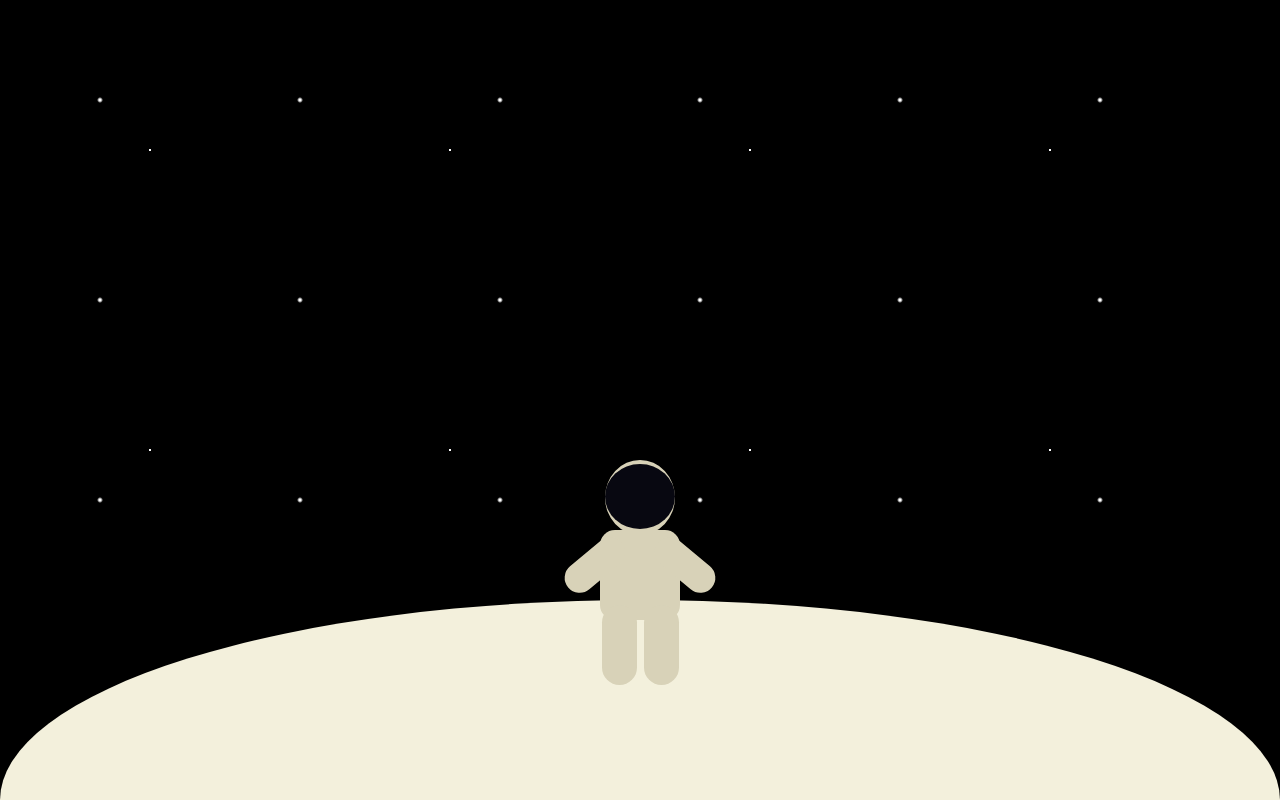
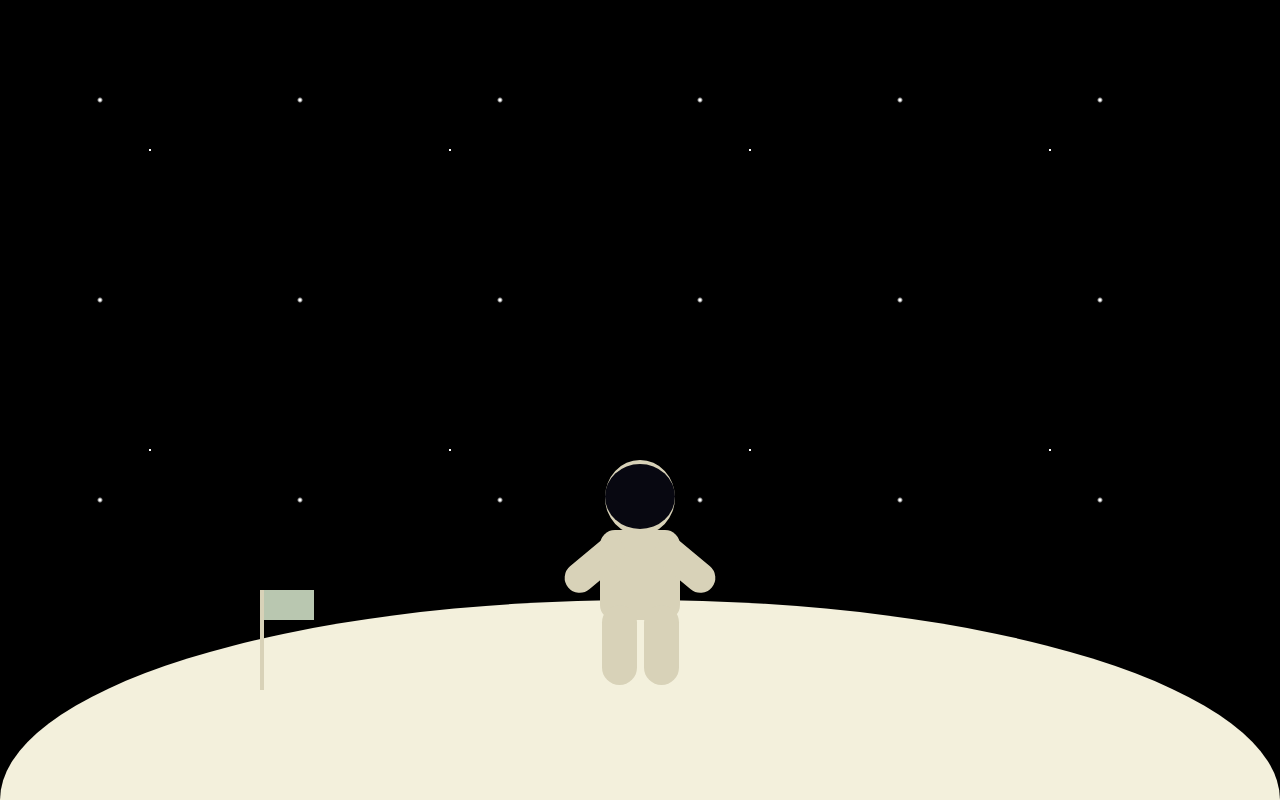
Before and after one commit to wsuits6/Astro, a plain HTML site: page index.html in a window 1280 px wide. Shown: the top 800 px of the page. Drawn offline with Linux system fonts and the light colour scheme.

Commit message:
trying to create flag

```diff
--- a/style.css
+++ b/style.css
@@ -143,6 +143,27 @@ LEGS
 }
 
 
+/* Green Flag Styles*/
+
+/* Main Flag Wrapper*/
+.flag{
+    position: absolute;
+    bottom: 180px;
+    left: 260px;
+}
+.pole {
+  width: 4px;
+  height: 100px;
+  background: #d8d2b8;
+  position: absolute;
+}
+
+.cloth {
+  width: 50px;
+  height: 30px;
+  background: #b9c7b0;
+  margin-left: 4px;
+}
 
 
 /*Creating starts spredung using radial gradients */
```
